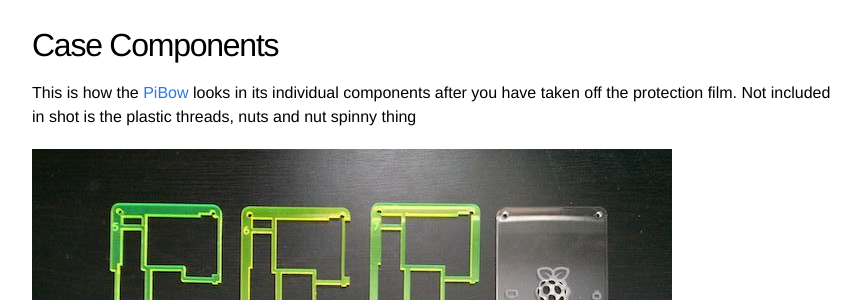
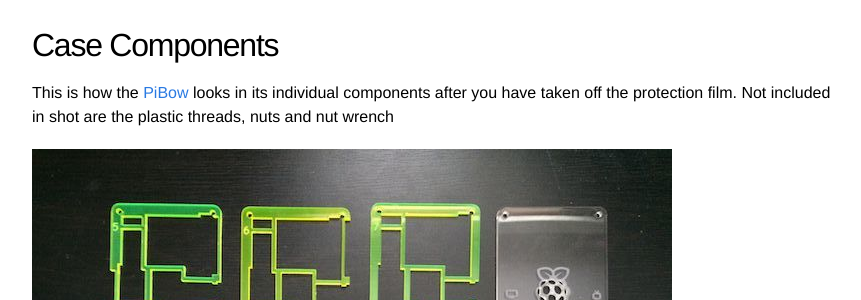
Before and after one commit to LostAngles-/lostangles-.github.io, a Jekyll site: the page built from _posts/raspberrypi/2014-09-25-pibow-case-from-pimoroni.markdown, in a window 1280 px wide and 900 px high, scrolled down 1638 px. Shown: the part 176-476 px from the top of the window, without its empty margins (208-1069 px from the left). Built offline with Jekyll 4.4.1, drawn with Linux system fonts in a browser that asks for light colours; some of the changed text lies outside the part shown.

Commit message:
Small amends

```diff
--- a/_posts/raspberrypi/2014-09-25-pibow-case-from-pimoroni.markdown
+++ b/_posts/raspberrypi/2014-09-25-pibow-case-from-pimoroni.markdown
@@ -15,7 +15,7 @@
 
 ## Case Components
 
-This is how the [PiBow][PiBow] looks in its individual components after you have taken off the protection film. Not included in shot is the plastic threads, nuts and nut spinny thing
+This is how the [PiBow][PiBow] looks in its individual components after you have taken off the protection film. Not included in shot are the plastic threads, nuts and nut wrench
 
 <a href="{{ site.baseurl }}/img/IMG_0038.jpg">![PiBow 6]({{ site.baseurl }}/img/small/IMG_0038.jpg)</a>
 
@@ -35,7 +35,7 @@
 
 ## No Tools Required
 
-That's because they are included with the case:- here is the Nut turner thing, very useful for spinning around and tightening up the nuts
+That's because they are included with the case:- here is the Nut wrench, very useful for spinning around and tightening up the nuts
 
 <a href="{{ site.baseurl }}/img/IMG_0041.jpg">![PiBow 9]({{ site.baseurl }}/img/small/IMG_0041.jpg)</a>
 <a href="{{ site.baseurl }}/img/IMG_0042.jpg">![PiBow 10]({{ site.baseurl }}/img/small/IMG_0042.jpg)</a>
```
